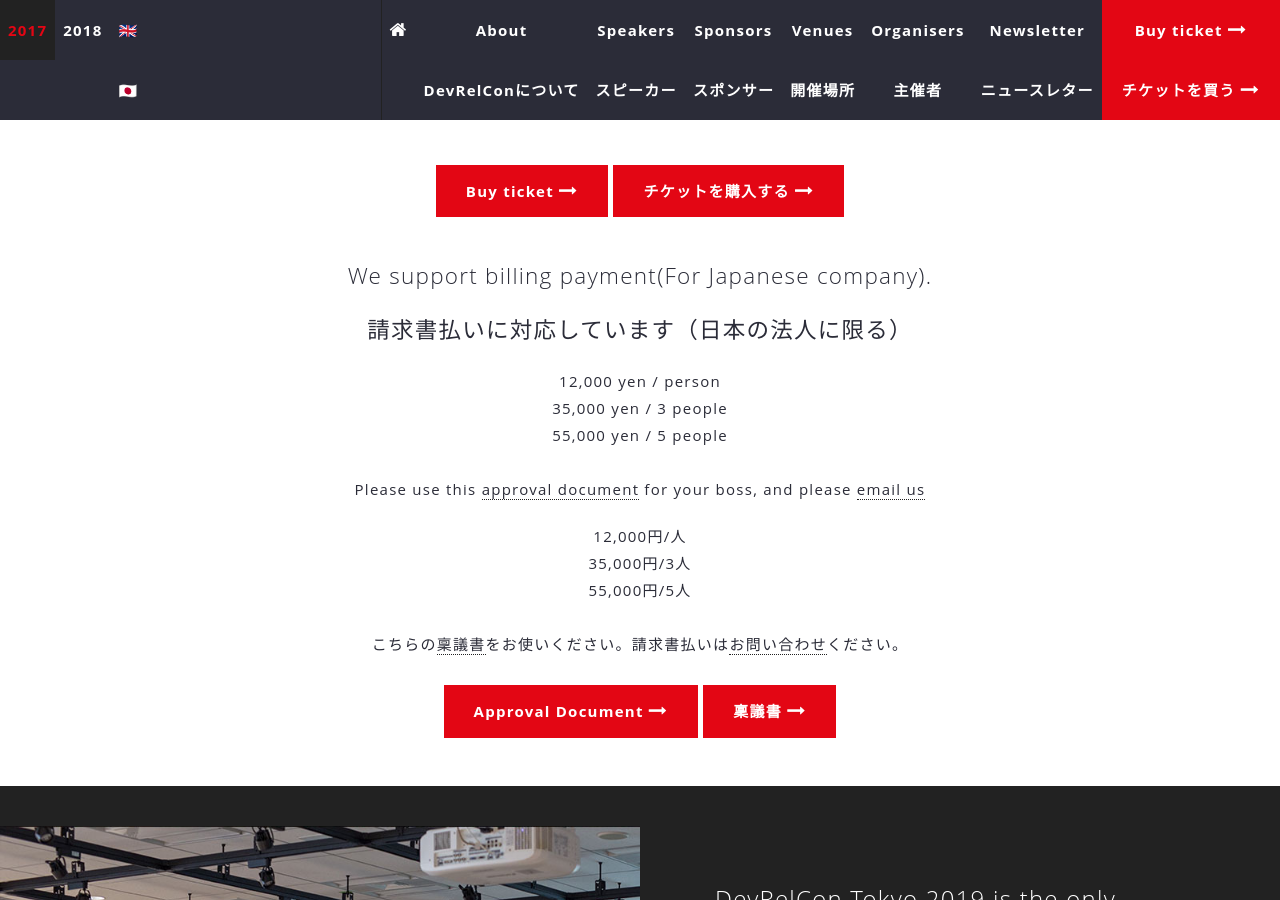
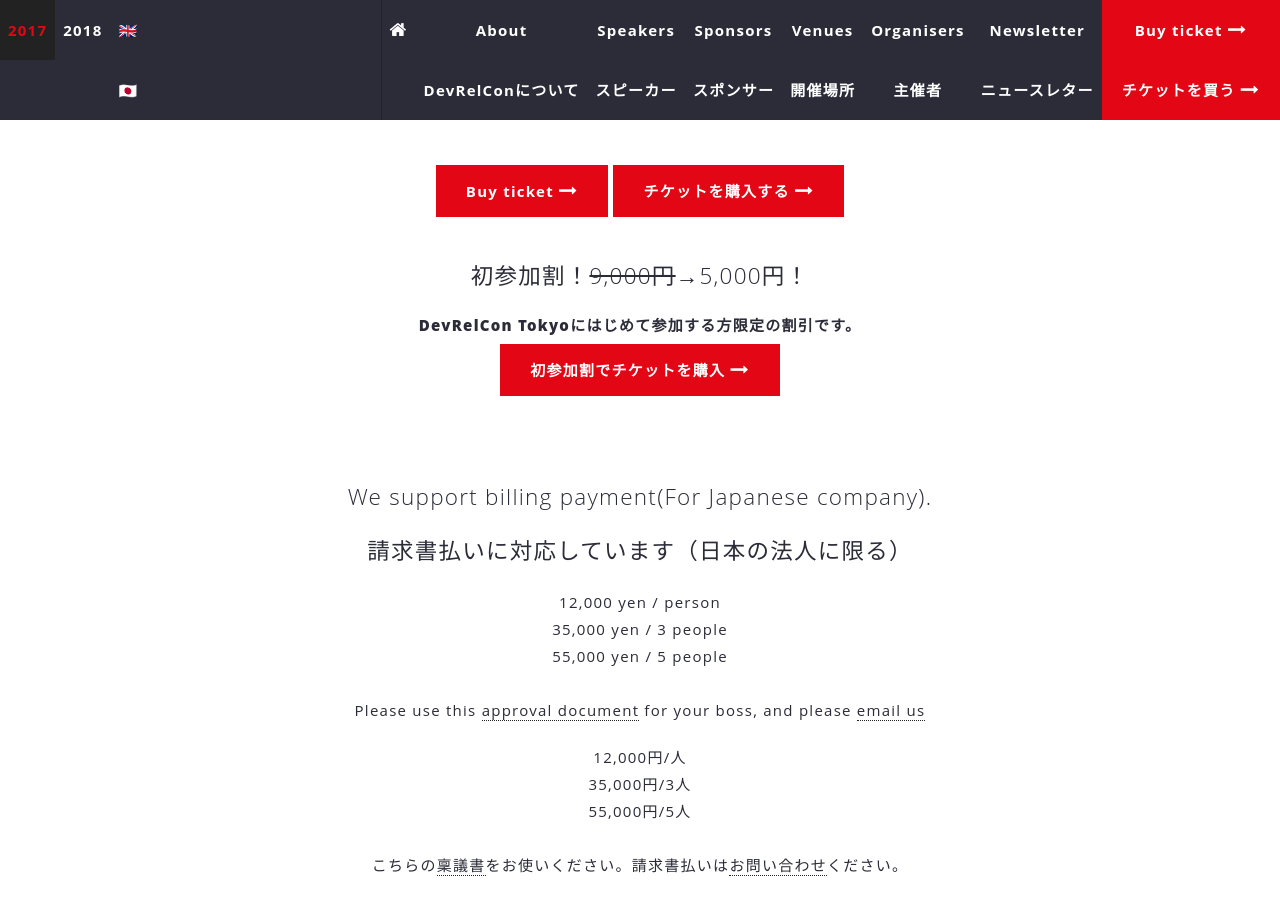
Before and after one commit to DevRelConTokyo2019/devrelcontokyo2019.github.io, a Jekyll site: the page built from index.html, in a window 1280 px wide and 900 px high, scrolled down 823 px. Built offline with Jekyll 4.4.1, drawn with Linux system fonts in a browser that asks for light colours; nearby versions of some CDN libraries; comment, search, counter and statistics services are not loaded.

Commit message:
Add beginner

```diff
--- a/_includes/intro.html
+++ b/_includes/intro.html
@@ -19,6 +19,16 @@ Intro
                   チケットを購入する <i class="fa fa-long-arrow-right"></i>
               </div>
             </a>
+            <p style="text-align: center;" class="lang ja">
+              <h3 class="lang ja">初参加割！<s>9,000円</s>→5,000円！</h3>
+              <strong class="lang ja">DevRelCon Tokyoにはじめて参加する方限定の割引です。</strong>
+              <br  class="lang ja"/>
+              <a class="no-border lang ja" href="https://ti.to/devrelcon-tokyo/2019/discount/BEGINNER" target="_blank">
+                <div class="lang ja devrel-button buy red-button intro-btn">
+                    初参加割でチケットを購入 <i class="fa fa-long-arrow-right"></i>
+                </div>
+              </a>
+            </p>
             <br />
             <h3 class="lang en">We support billing payment(For Japanese company).</h3>
             <h3 class="lang ja">請求書払いに対応しています（日本の法人に限る）</h3>
```
